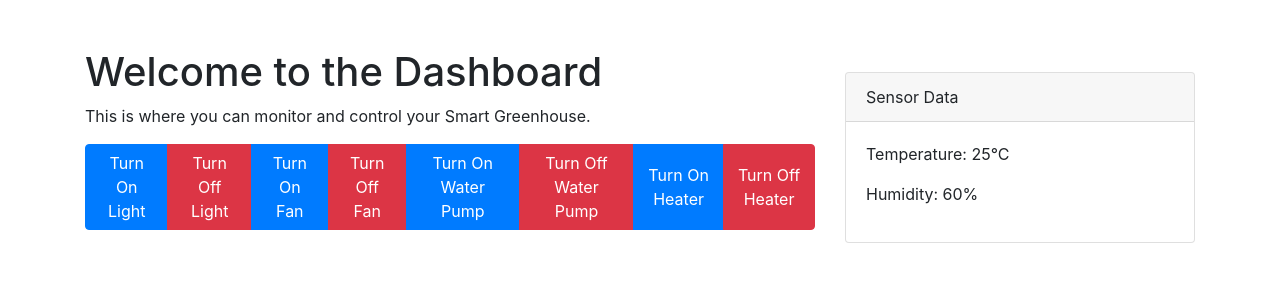
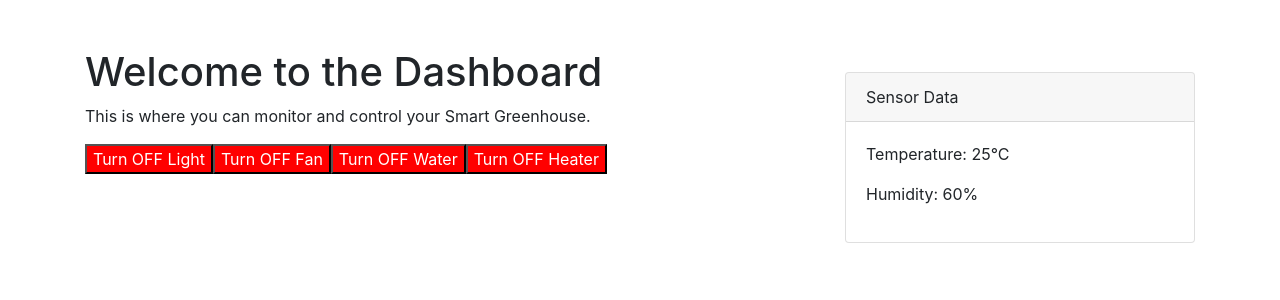
Before and after one commit to Knobloch-design/GreenHouse, a Flask app: page /dashboard in a window 1280 px wide. Shown: the part 56-356 px from the top of the page. Run offline with Flask 3, Linux system fonts and the light colour scheme; some libraries are stand-ins or nearby versions.

Commit message:
Updated Dashboard
Removed off and on buttons for light, fan, water, and heat and replaced them with toggle buttons

```diff
--- a/app/templates/dashboard.html
+++ b/app/templates/dashboard.html
@@ -3,20 +3,30 @@
 {% block title %}Dashboard - Smart Greenhouse{% endblock %}
 
 {% block content %}
+<title>Toggle Button</title>
+<style>
+    .active {
+        background-color: green;
+        color: white;
+    }
+    .inactive {
+        background-color: red;
+        color: white;
+    }
+</style>
+
 <div class="row">
     <div class="col-md-8">
         <h1>Welcome to the Dashboard</h1>
         <!-- Add your dashboard content here -->
         <p>This is where you can monitor and control your Smart Greenhouse.</p>
         <div class="btn-group" role="group">
-            <button class="btn btn-primary">Turn On Light</button>
-            <button class="btn btn-danger">Turn Off Light</button>
-            <button class="btn btn-primary">Turn On Fan</button>
-            <button class="btn btn-danger">Turn Off Fan</button>
-            <button class="btn btn-primary">Turn On Water Pump</button>
-            <button class="btn btn-danger">Turn Off Water Pump</button>
-            <button class="btn btn-primary">Turn On Heater</button>
-            <button class="btn btn-danger">Turn Off Heater</button>
+
+            <button id="toggleButton1" class="inactive">Turn OFF Light</button>
+            <button id="toggleButton2" class="inactive">Turn OFF Fan</button>
+            <button id="toggleButton3" class="inactive">Turn OFF Water</button>
+            <button id="toggleButton4" class="inactive">Turn OFF Heater</button>
+
         </div>
     </div>
     <div class="col-md-4">
@@ -31,4 +41,65 @@
         </div>
     </div>
 </div>
+<script>
+    const button1 = document.getElementById("toggleButton1");
+    let isActive1 = false;
+    const button2 = document.getElementById("toggleButton2");
+    let isActive2 = false;
+    const button3 = document.getElementById("toggleButton3");
+    let isActive3 = false;
+    const button4 = document.getElementById("toggleButton4");
+    let isActive4 = false;
+
+    button1.addEventListener("click", () => {
+        if (isActive1) {
+            button1.textContent = "Turn OFF Light";
+            button1.classList.remove("active");
+            button1.classList.add("inactive");
+        } else {
+            button1.textContent = "Turn ON Light";
+            button1.classList.remove("inactive");
+            button1.classList.add("active");
+        }
+        isActive1 = !isActive1;
+    });
+    button2.addEventListener("click", () => {
+    if (isActive2) {
+        button2.textContent = "Turn OFF Fan";
+        button2.classList.remove("active");
+        button2.classList.add("inactive");
+    } else {
+        button2.textContent = "Turn ON Fan";
+        button2.classList.remove("inactive");
+        button2.classList.add("active");
+    }
+    isActive2 = !isActive2;
+    });
+    button3.addEventListener("click", () => {
+    if (isActive3) {
+        button3.textContent = "Turn OFF Water";
+        button3.classList.remove("active");
+        button3.classList.add("inactive");
+    } else {
+        button3.textContent = "Turn ON Water";
+        button3.classList.remove("inactive");
+        button3.classList.add("active");
+    }
+    isActive3 = !isActive3;
+    });
+
+    button4.addEventListener("click", () => {
+    if (isActive4) {
+        button4.textContent = "Turn OFF Heater";
+        button4.classList.remove("active");
+        button4.classList.add("inactive");
+    } else {
+        button4.textContent = "Turn ON Heater";
+        button4.classList.remove("inactive");
+        button4.classList.add("active");
+    }
+    isActive4 = !isActive4;
+    });
+
+</script>
 {% endblock %}
```
